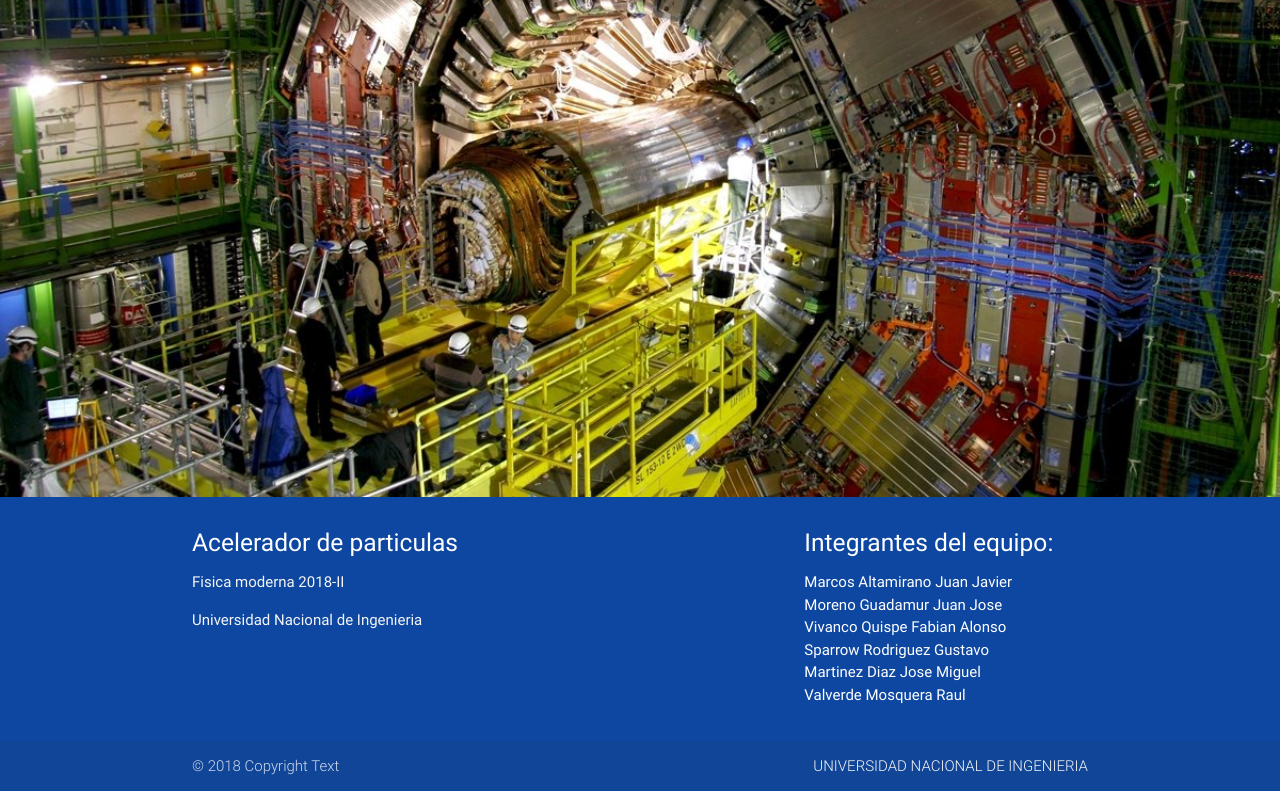
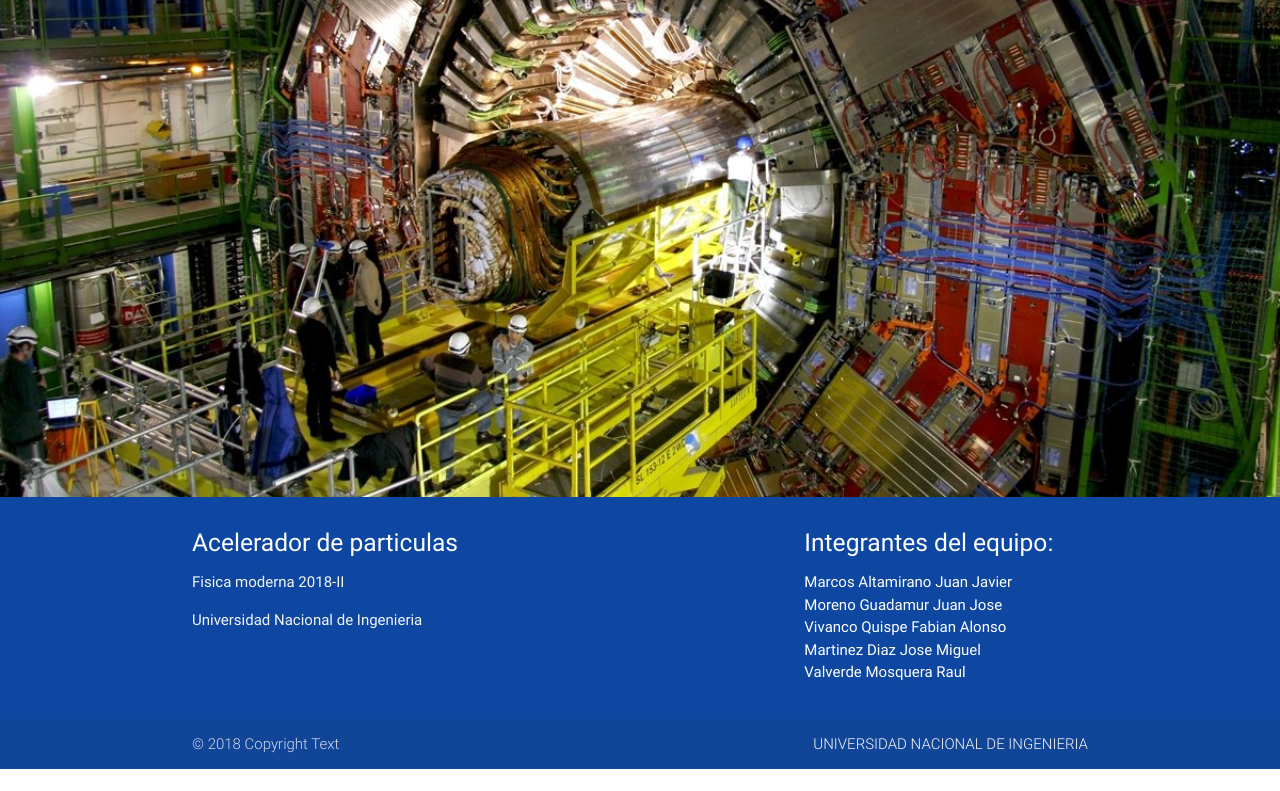
Before and after one commit to JJPhoenix/ciclotron, a plain HTML site: page index.html in a window 1280 px wide. Shown: the part 986-1777 px from the top of the page. After the commit the page ends 1755 px from the top, so only its background shows below. Drawn offline with nearby package versions, Linux system fonts and the light colour scheme; some packages are replaced by stand-ins of ours.

Commit message:
gustavo eliminado >:v

```diff
--- a/index.html
+++ b/index.html
@@ -244,7 +244,6 @@
                             <li>Marcos Altamirano Juan Javier</li>
                             <li>Moreno Guadamur Juan Jose</li>
                             <li>Vivanco Quispe Fabian Alonso</li>
-                            <li>Sparrow Rodriguez Gustavo</li>
                             <li>Martinez Diaz Jose Miguel</li>
                             <li>Valverde Mosquera Raul</li>
                         </ul>
```
